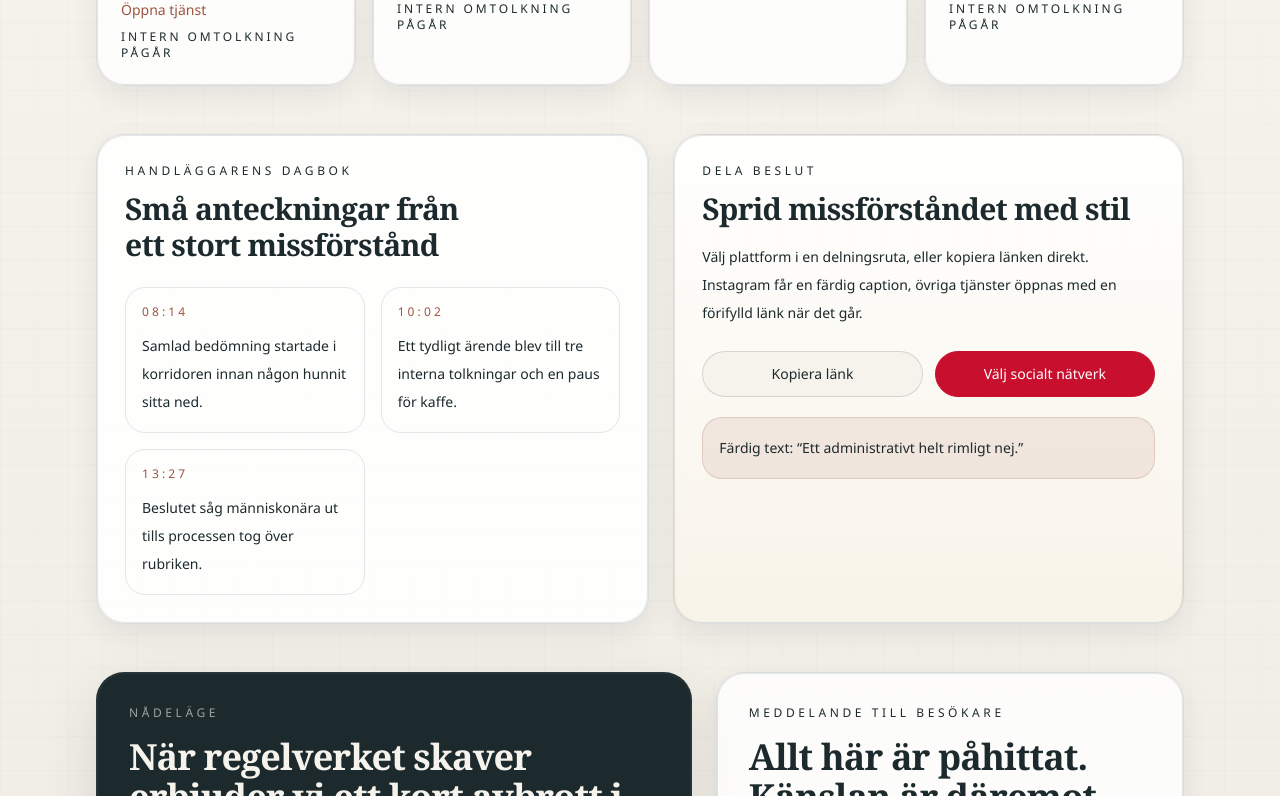
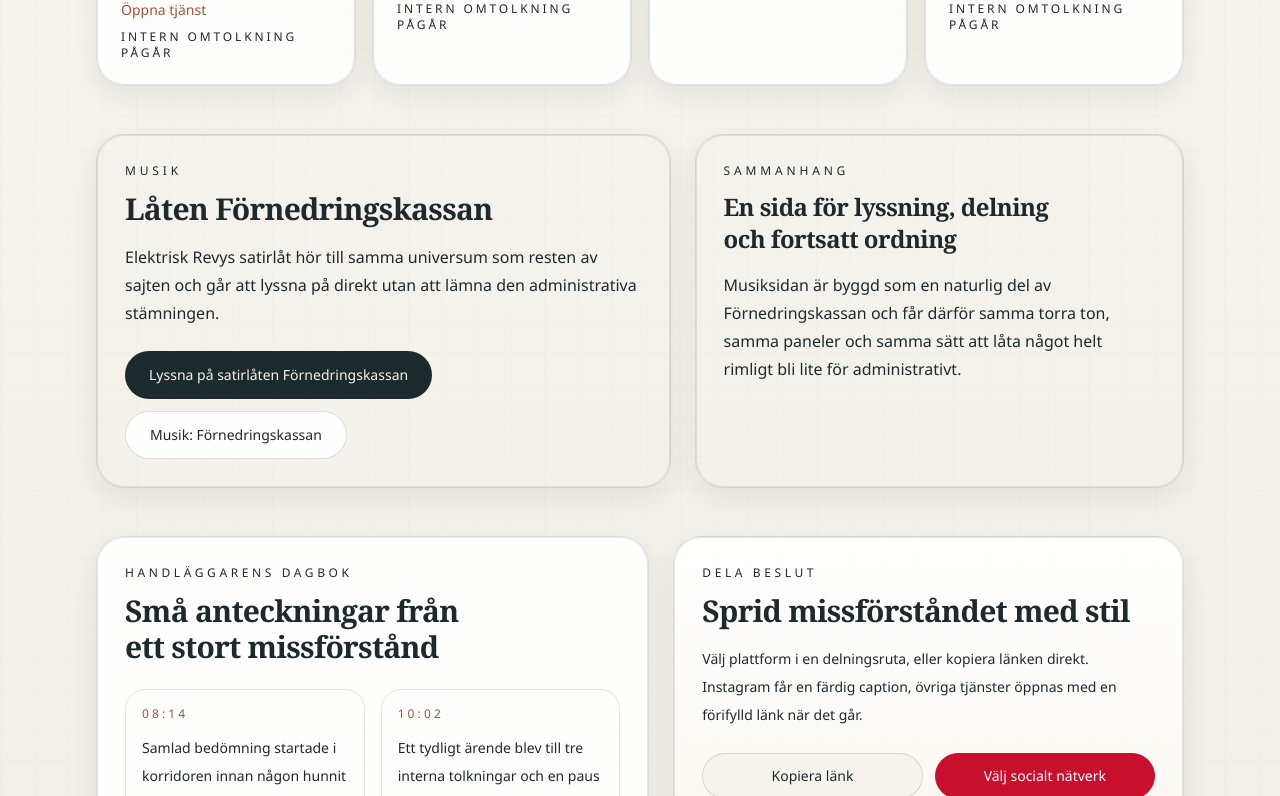
Before and after one commit to uppsala018/fornedringskassan, a Next.js app: page / in a window 1280 px wide. Shown: the part 2064-2860 px from the top of the page. Built offline with nearby package versions, Linux system fonts and the light colour scheme.

Commit message:
Integrate music page links and production metadata

```diff
--- a/app/layout.tsx
+++ b/app/layout.tsx
@@ -7,7 +7,7 @@
 import "./globals.css";
 
 export const metadata: Metadata = {
-  metadataBase: new URL("https://fornedringskassan.lol"),
+  metadataBase: new URL("https://fornedringskassan.vercel.app"),
   applicationName: siteName,
   title: siteName,
   description: siteDescription,
--- a/app/musik/fornedringskassan/page.tsx
+++ b/app/musik/fornedringskassan/page.tsx
@@ -7,7 +7,7 @@
 const title = "Förnedringskassan | Elektrisk Revy";
 const description =
   'Lyssna på "Förnedringskassan" av Elektrisk Revy direkt på sidan, med lokal uppspelning, HyperFollow och plats för fler lyssningslänkar.';
-const pageUrl = "https://fornedringskassan.lol/musik/fornedringskassan";
+const pageUrl = "https://fornedringskassan.vercel.app/musik/fornedringskassan";
 const hyperfollowUrl =
   "https://distrokid.com/hyperfollow/elektriskrevy/frnedringskassan";
 const audioSrc = "/audio/fornedringskassan.mp3";
@@ -33,13 +33,13 @@
   return (
     <PageShell
       title="Förnedringskassan"
-      intro="Elektrisk Revy · en singel om en myndighetston som låter ordnad även när den inte hjälper."
+      intro="Elektrisk Revy · en satirisk singel om myndighetsspråk, avslag och en offentlighet som låter ordnad även när den inte hjälper."
       eyebrow="Musik"
       showInstitutionNote={false}
     >
       <section className="grid gap-6 lg:grid-cols-[1.08fr_0.92fr]">
         <article className="rounded-dossier border border-steel/20 bg-paper p-6 sm:p-8">
-          <p className="text-xs uppercase tracking-[0.32em] text-ink/72">Releaseinformation</p>
+          <p className="text-xs uppercase tracking-[0.32em] text-ink/72">Om låten</p>
           <div className="mt-5 grid gap-4 sm:grid-cols-2">
             <div className="rounded-[1.25rem] border border-steel/15 bg-white/88 p-4">
               <p className="text-xs uppercase tracking-[0.28em] text-ink/68">Artist</p>
@@ -111,7 +111,7 @@
       </section>
 
       <section className="rounded-dossier border border-steel/20 bg-white/90 p-6 sm:p-8">
-        <p className="text-xs uppercase tracking-[0.32em] text-ink/72">Lyssna direkt på sidan</p>
+        <p className="text-xs uppercase tracking-[0.32em] text-ink/72">Lyssna direkt</p>
         <div className="mt-4 rounded-[1.35rem] border border-steel/15 bg-paper p-4 sm:p-5">
           <audio controls preload="metadata" className="w-full" aria-label="Spela Förnedringskassan av Elektrisk Revy">
             <source src={audioSrc} type="audio/mpeg" />
@@ -125,7 +125,7 @@
 
       <section className="grid gap-6 lg:grid-cols-[1.02fr_0.98fr]">
         <article className="institution-card p-6">
-          <p className="text-xs uppercase tracking-[0.3em] text-ink/72">Lyssna på fler plattformar</p>
+          <p className="text-xs uppercase tracking-[0.3em] text-ink/72">Lyssna och dela</p>
           <h2 className="mt-3 text-balance font-display text-2xl font-semibold tracking-tight text-ink">
             Samlade lyssningsvägar tills vidare
           </h2>
@@ -147,7 +147,7 @@
         </article>
 
         <article className="institution-card p-6">
-          <p className="text-xs uppercase tracking-[0.3em] text-ink/72">Framtida embeds</p>
+          <p className="text-xs uppercase tracking-[0.3em] text-ink/72">Vad den driver med</p>
           <h2 className="mt-3 text-balance font-display text-2xl font-semibold tracking-tight text-ink">
             Reserverad yta för streaming och extra länkar
           </h2>
@@ -175,7 +175,7 @@
       </section>
 
       <section className="rounded-dossier border border-steel/20 bg-paper p-6 sm:p-8">
-        <p className="text-sm uppercase tracking-[0.32em] text-ink/72">Om utgåvan</p>
+        <p className="text-sm uppercase tracking-[0.32em] text-ink/72">Om projektkopplingen</p>
         <h2 className="mt-3 text-balance font-display text-2xl font-semibold tracking-tight text-ink">
           En låt som hör till samma värld som resten av sajten
         </h2>
--- a/app/om/page.tsx
+++ b/app/om/page.tsx
@@ -106,8 +106,8 @@
         </h2>
         <p className="mt-4 max-w-3xl text-base leading-8 text-ink/76">
           Om du vill se hur satiren fungerar i olika delar av sajten kan du gå vidare till
-          handläggarkedjan, avslagsbrevet, friskförklaringen, nådeläget eller någon av de
-          andra interna funktionerna.
+          handläggarkedjan, avslagsbrevet, låten Förnedringskassan, friskförklaringen,
+          nådeläget eller någon av de andra interna funktionerna.
         </p>
         <div className="mt-6 flex flex-wrap gap-3">
           <Link
@@ -147,6 +147,12 @@
             Handläggarnytt
           </Link>
           <Link
+            href="/musik/fornedringskassan"
+            className="rounded-full border border-steel/20 bg-white/90 px-4 py-2 text-sm text-ink transition hover:border-steel/45 hover:bg-white"
+          >
+            Musik: Förnedringskassan
+          </Link>
+          <Link
             href="/"
             className="rounded-full border border-steel/20 bg-white/90 px-4 py-2 text-sm text-ink transition hover:border-steel/45 hover:bg-white"
           >
--- a/app/robots.ts
+++ b/app/robots.ts
@@ -8,7 +8,7 @@
         allow: "/",
       },
     ],
-    sitemap: "https://fornedringskassan.lol/sitemap.xml",
-    host: "https://fornedringskassan.lol",
+    sitemap: "https://fornedringskassan.vercel.app/sitemap.xml",
+    host: "https://fornedringskassan.vercel.app",
   };
 }
--- a/app/sitemap.ts
+++ b/app/sitemap.ts
@@ -18,7 +18,7 @@
 
 export default function sitemap(): MetadataRoute.Sitemap {
   return routes.map((route) => ({
-    url: `https://fornedringskassan.lol${route}`,
+    url: `https://fornedringskassan.vercel.app${route}`,
     lastModified: new Date(),
     changeFrequency: route === "/" ? "weekly" : "monthly",
     priority: route === "/" ? 1 : 0.8,
--- a/components/homepage-showcase.tsx
+++ b/components/homepage-showcase.tsx
@@ -475,6 +475,45 @@
         </div>
       </section>
 
+      <section className="mt-12 grid gap-6 lg:grid-cols-[1.08fr_0.92fr]">
+        <article className="bureaucratic-panel rounded-dossier border border-steel/20 bg-paper/94 p-7 shadow-slip">
+          <p className="text-xs uppercase tracking-[0.32em] text-ink/72">Musik</p>
+          <h2 className="mt-3 text-balance font-display text-3xl font-semibold tracking-tight text-ink">
+            Låten Förnedringskassan
+          </h2>
+          <p className="mt-4 max-w-2xl text-base leading-7 text-ink/76">
+            Elektrisk Revys satirlåt hör till samma universum som resten av sajten och går att
+            lyssna på direkt utan att lämna den administrativa stämningen.
+          </p>
+          <div className="mt-6 flex flex-wrap gap-3">
+            <Link
+              href="/musik/fornedringskassan"
+              className="inline-flex min-h-12 items-center rounded-full bg-ink px-6 py-3 text-sm font-medium text-paper transition hover:bg-seal"
+            >
+              Lyssna på satirlåten Förnedringskassan
+            </Link>
+            <Link
+              href="/musik/fornedringskassan"
+              className="inline-flex min-h-12 items-center rounded-full border border-steel/20 bg-white/90 px-6 py-3 text-sm font-medium text-ink transition hover:border-steel/45 hover:bg-white"
+            >
+              Musik: Förnedringskassan
+            </Link>
+          </div>
+        </article>
+
+        <aside className="bureaucratic-panel rounded-dossier border border-steel/20 bg-white/92 p-7 shadow-slip">
+          <p className="text-xs uppercase tracking-[0.32em] text-ink/72">Sammanhang</p>
+          <h3 className="mt-3 text-balance font-display text-2xl font-semibold tracking-tight text-ink">
+            En sida för lyssning, delning och fortsatt ordning
+          </h3>
+          <p className="mt-4 text-base leading-7 text-ink/76">
+            Musiksidan är byggd som en naturlig del av Förnedringskassan och får därför samma
+            torra ton, samma paneler och samma sätt att låta något helt rimligt bli lite för
+            administrativt.
+          </p>
+        </aside>
+      </section>
+
       <section className="mt-12 grid gap-6 lg:grid-cols-[1.04fr_0.96fr]">
         <article className="bureaucratic-panel rounded-dossier border border-steel/20 bg-white/90 p-7 shadow-slip">
           <p className="text-xs uppercase tracking-[0.3em] text-ink/72">Handläggarens dagbok</p>
--- a/components/site-footer.tsx
+++ b/components/site-footer.tsx
@@ -39,6 +39,9 @@
               <Link href="/nadalage" className="text-paper/90 transition hover:text-white">
                 Nådeläge
               </Link>
+              <Link href="/musik/fornedringskassan" className="text-paper/90 transition hover:text-white">
+                Musik: Förnedringskassan
+              </Link>
               <Link href="/om" className="text-paper/90 transition hover:text-white">
                 Om projektet
               </Link>
```
